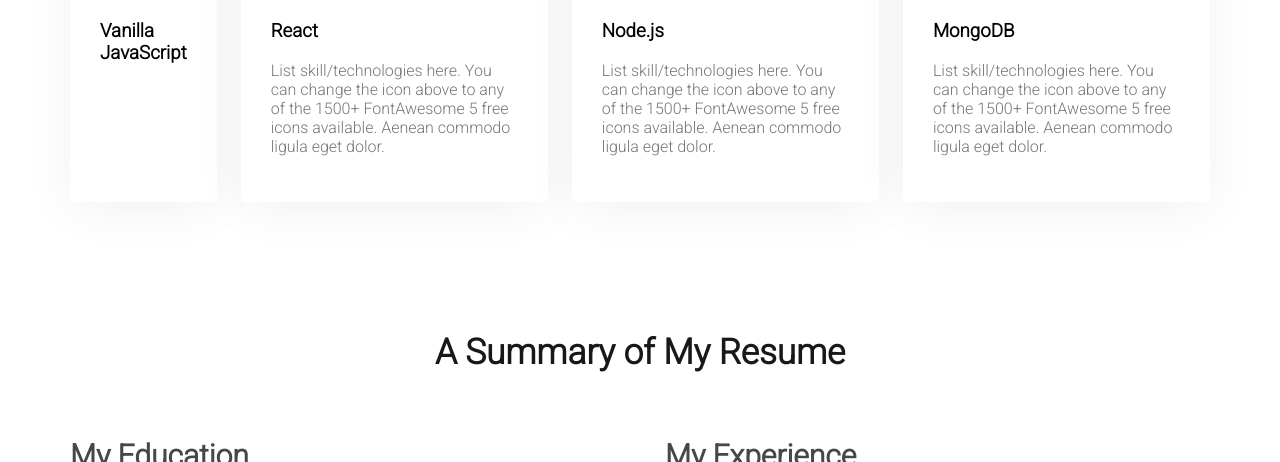
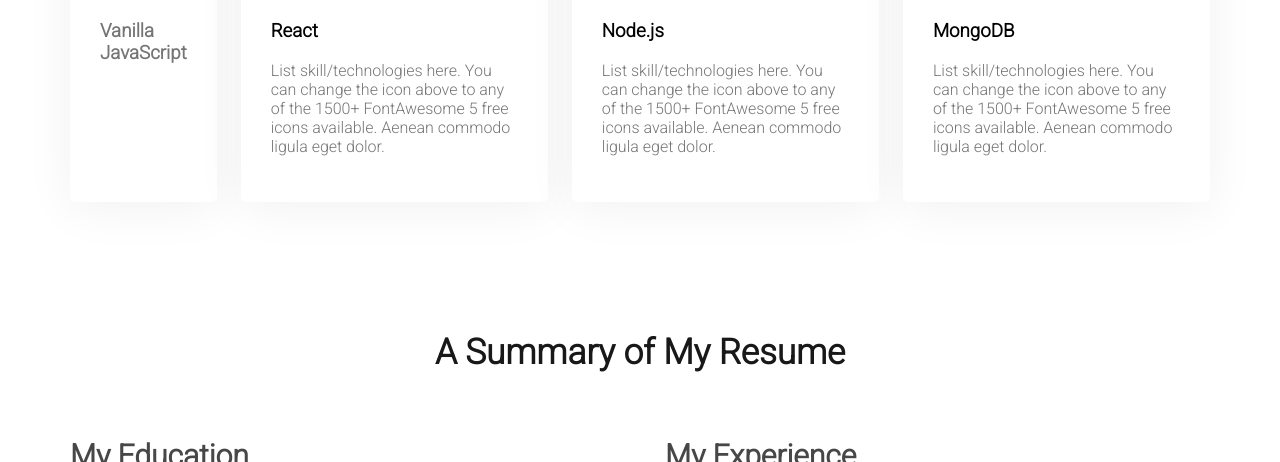
Before and after one commit to IffatHossanBithi/webdeveloper-protfolio, a plain HTML site: page index.html in a window 1280 px wide. In both pictures the pointer is over the element "Vanilla JavaScript". Shown: the part 1959-2421 px from the top of the page. Drawn offline with Linux system fonts and the light colour scheme.

Commit message:
added hover on skill

```diff
--- a/style.css
+++ b/style.css
@@ -130,6 +130,9 @@ main section{
     box-shadow: 0px 6px 50px 0px rgba(0, 0, 0, 0.06);
 
    }
+   .skill:hover{
+    color: #757575;
+   }
 .skill-description{
     color:#757575;
 }
```
